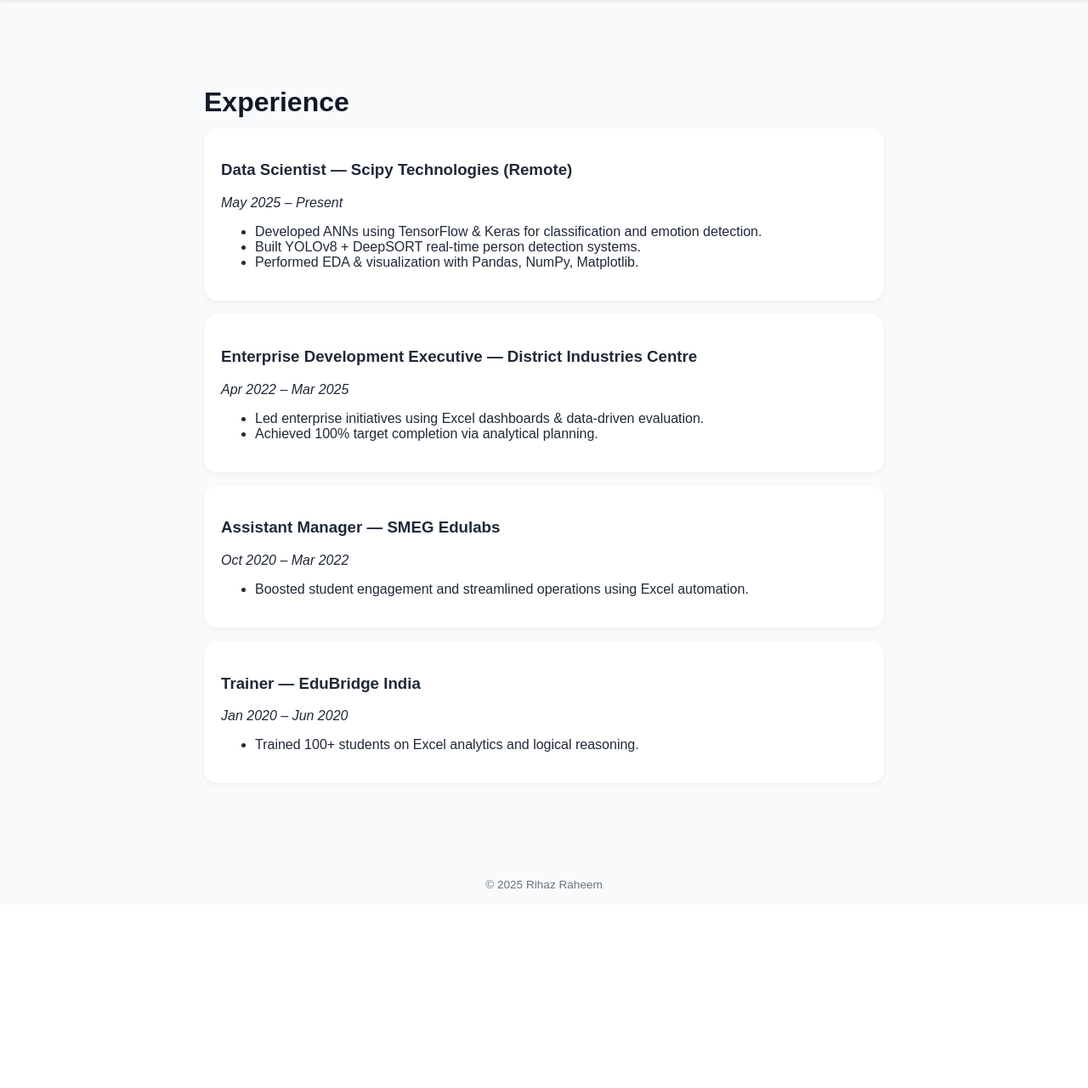
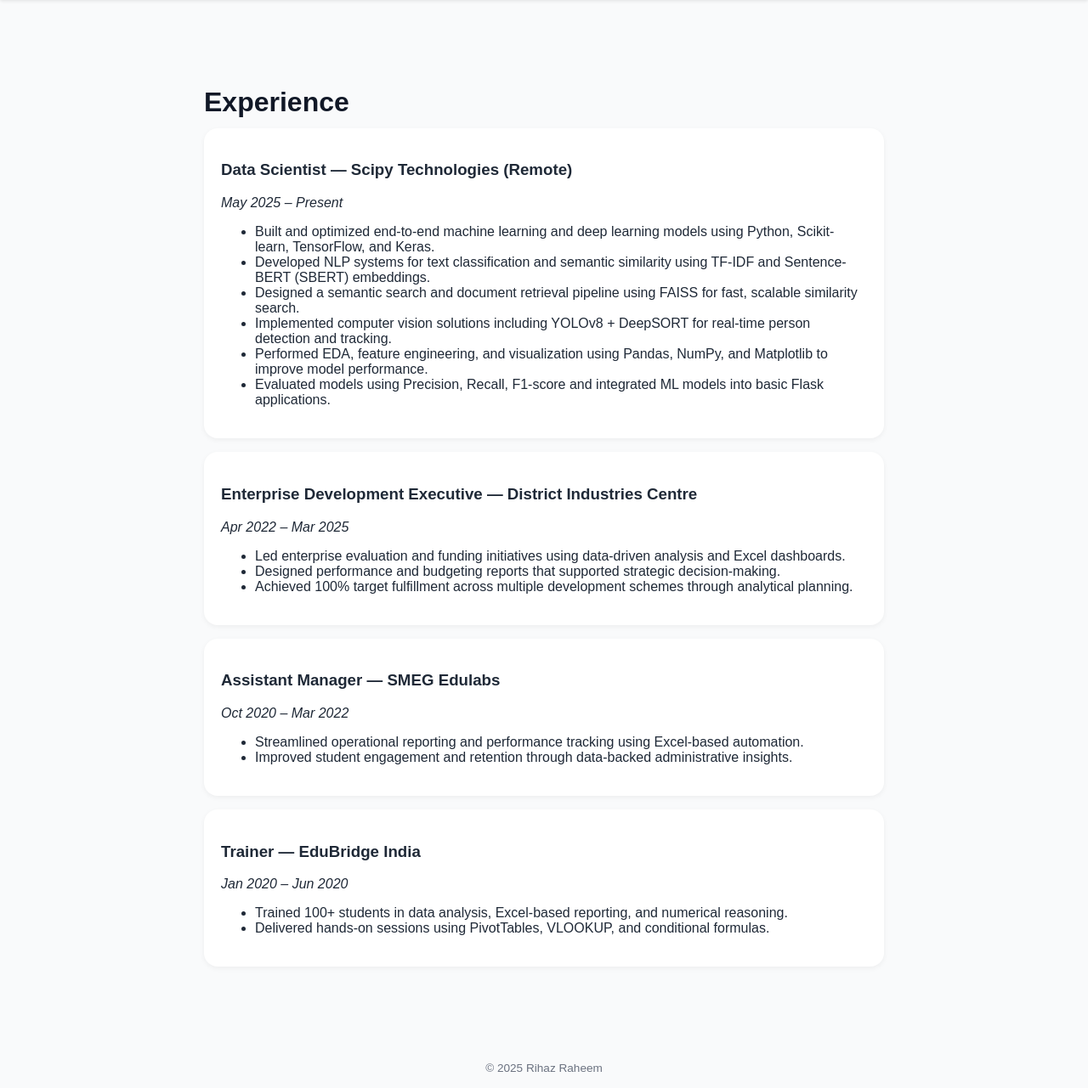
Before and after one commit to rihazraheem/portfolio-flask-app, a Flask app: page /experience in a window 1280 px wide. Shown: the part 37-1318 px from the top of the page at 85% size. Before the commit the page ends 1083 px from the top, so only its background shows below. Run offline with Flask 3, Linux system fonts and the light colour scheme.

Commit message:
Update resume and portfolio pages

```diff
--- a/templates/experience.html
+++ b/templates/experience.html
@@ -13,20 +13,51 @@
         <a href="/projects">Projects</a>
         <a href="/contact">Contact</a>
     </nav></header>
-    <main class="container">
-        <h1>Experience</h1>
-        <div class="card"><h3>Data Scientist — Scipy Technologies (Remote)</h3><em>May 2025 – Present</em>
-            <ul><li>Developed ANNs using TensorFlow & Keras for classification and emotion detection.</li>
-            <li>Built YOLOv8 + DeepSORT real-time person detection systems.</li>
-            <li>Performed EDA & visualization with Pandas, NumPy, Matplotlib.</li></ul></div>
-        <div class="card"><h3>Enterprise Development Executive — District Industries Centre</h3><em>Apr 2022 – Mar 2025</em>
-            <ul><li>Led enterprise initiatives using Excel dashboards & data-driven evaluation.</li>
-            <li>Achieved 100% target completion via analytical planning.</li></ul></div>
-        <div class="card"><h3>Assistant Manager — SMEG Edulabs</h3><em>Oct 2020 – Mar 2022</em>
-            <ul><li>Boosted student engagement and streamlined operations using Excel automation.</li></ul></div>
-        <div class="card"><h3>Trainer — EduBridge India</h3><em>Jan 2020 – Jun 2020</em>
-            <ul><li>Trained 100+ students on Excel analytics and logical reasoning.</li></ul></div>
-    </main>
+<main class="container">
+  <h1>Experience</h1>
+
+  <div class="card">
+    <h3>Data Scientist — Scipy Technologies (Remote)</h3>
+    <em>May 2025 – Present</em>
+    <ul>
+      <li>Built and optimized end-to-end machine learning and deep learning models using Python, Scikit-learn, TensorFlow, and Keras.</li>
+      <li>Developed NLP systems for text classification and semantic similarity using TF-IDF and Sentence-BERT (SBERT) embeddings.</li>
+      <li>Designed a semantic search and document retrieval pipeline using FAISS for fast, scalable similarity search.</li>
+      <li>Implemented computer vision solutions including YOLOv8 + DeepSORT for real-time person detection and tracking.</li>
+      <li>Performed EDA, feature engineering, and visualization using Pandas, NumPy, and Matplotlib to improve model performance.</li>
+      <li>Evaluated models using Precision, Recall, F1-score and integrated ML models into basic Flask applications.</li>
+    </ul>
+  </div>
+
+  <div class="card">
+    <h3>Enterprise Development Executive — District Industries Centre</h3>
+    <em>Apr 2022 – Mar 2025</em>
+    <ul>
+      <li>Led enterprise evaluation and funding initiatives using data-driven analysis and Excel dashboards.</li>
+      <li>Designed performance and budgeting reports that supported strategic decision-making.</li>
+      <li>Achieved 100% target fulfillment across multiple development schemes through analytical planning.</li>
+    </ul>
+  </div>
+
+  <div class="card">
+    <h3>Assistant Manager — SMEG Edulabs</h3>
+    <em>Oct 2020 – Mar 2022</em>
+    <ul>
+      <li>Streamlined operational reporting and performance tracking using Excel-based automation.</li>
+      <li>Improved student engagement and retention through data-backed administrative insights.</li>
+    </ul>
+  </div>
+
+  <div class="card">
+    <h3>Trainer — EduBridge India</h3>
+    <em>Jan 2020 – Jun 2020</em>
+    <ul>
+      <li>Trained 100+ students in data analysis, Excel-based reporting, and numerical reasoning.</li>
+      <li>Delivered hands-on sessions using PivotTables, VLOOKUP, and conditional formulas.</li>
+    </ul>
+  </div>
+</main>
+
     <footer>© 2025 Rihaz Raheem</footer>
 </body>
 </html>
--- a/templates/index.html
+++ b/templates/index.html
@@ -18,9 +18,10 @@
     </nav></header>
     <main class="container">
         <h1>Hello, I'm RIHAZ RAHEEM</h1>
+        <h2>Data Scientist | Machine Learning Engineer</h2>
         <h1>Welcome to My Portfolio</h1>
         <p>
-            Turning data into actionable insights with machine learning, analytics, and AI.
+            I build end-to-end machine learning solutions that turn complex data into actionable business insights — across analytics, NLP, and computer vision.
         </p>
         <a href="/about" class="btn">Learn More About Me </a><br><br>
         <a href="static/Rihaz_Raheem_Resume.pdf" class="btn" target="_blank">🔗 View Resume</a>
```
Also changed, not shown: templates/about.html (+5 -7 lines), templates/projects.html (+4 -3 lines), templates/skills.html (+42 -9 lines), 1 other file.
